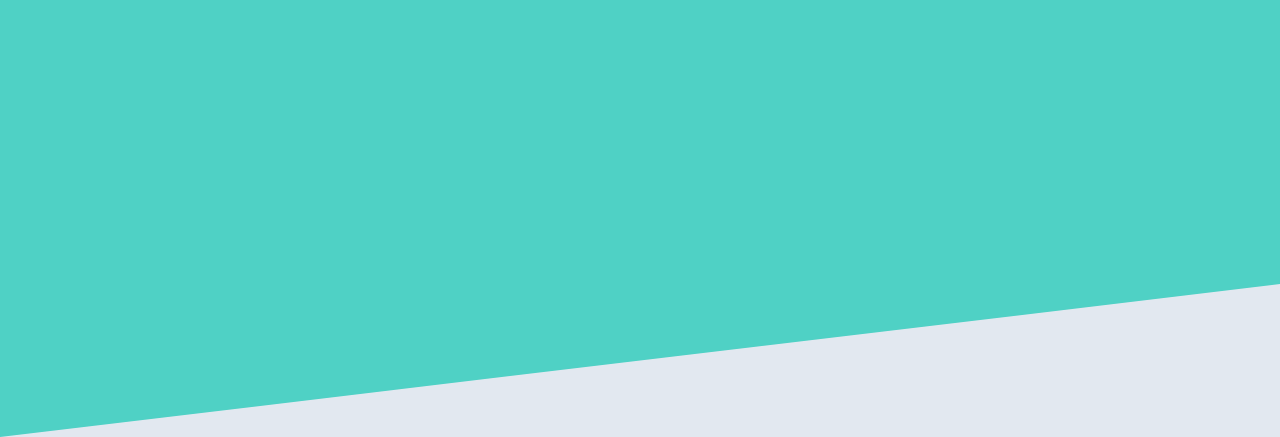
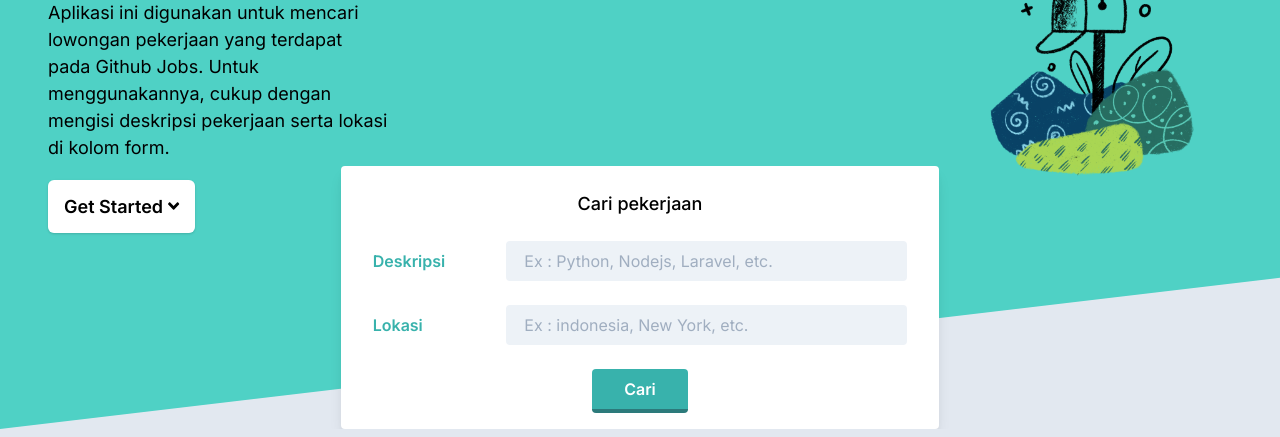
Before and after one commit to afandilham/github-job-listing, a website built with webpack: page src/index.html in a window 1280 px wide. Shown: the part 373-810 px from the top of the page. Built offline with nearby package versions, Linux system fonts and the light colour scheme; files whose address does not match are found by name.

Commit message:
Added header components and search form

```diff
--- a/src/index.html
+++ b/src/index.html
@@ -8,9 +8,35 @@
 </head>
 <body class="bg-gray-300">
   <nav-bar></nav-bar>
-  <div id="header">
-    <div class="bg-teal-400 header-webclip">
-
+  <div id="header" class="relative">
+    <hero-section></hero-section>
+    <div id="search" class="absolute text-center left-0 right-0 bottom-0 flex justify-center -mb-24 md:mb-0 mx-4">
+      <div class="max-w-auto rounded overflow-hidden shadow-lg bg-white px-8">
+        <h2 class="text-lg text-w-base text-center my-6">Cari pekerjaan</h2>
+        <div class="md:flex md:items-center justify-start mb-6">
+          <div class="md:w-1/3">
+            <label class="block text-teal-500 font-bold md:text-left mb-1 md:mb-0 pr-4" for="deskripsi">
+              Deskripsi
+            </label>
+          </div>
+          <div class="md:w-full">
+            <input class="bg-gray-200 appearance-none border-2 border-gray-200 rounded w-full py-2 pl-4 text-gray-700 leading-tight focus:outline-none focus:bg-white focus:border-gray-700 mr-48" id="deskripsi" type="text" placeholder="Ex : Python, Nodejs, Laravel, etc.">
+          </div>
+        </div>
+        <div class="md:flex md:items-center mb-6">
+          <div class="md:w-1/3">
+            <label class="block text-teal-500 font-bold md:text-left mb-1 md:mb-0 pr-4" for="lokasi">
+              Lokasi
+            </label>
+          </div>
+          <div class="md:w-full">
+            <input class="bg-gray-200 appearance-none border-2 border-gray-200 rounded w-full py-2 px-4 text-gray-700 leading-tight focus:outline-none focus:bg-white focus:border-gray-700 mr-48" id="lokasi" type="text" placeholder="Ex : indonesia, New York, etc.">
+          </div>
+        </div>
+        <button class="mb-4 bg-teal-500 hover:bg-teal-400 text-white font-bold py-2 px-8 border-b-4 border-teal-700 hover:border-teal-500 rounded">
+          Cari
+        </button>
+      </div>
     </div>
   </div>
 </body>
--- a/src/js/components/Header.js
+++ b/src/js/components/Header.js
@@ -2,16 +2,41 @@ class Header extends HTMLElement {
 
   constructor() {
     super();
-    this._shadowDOM = this.attachShadow({mode: 'open'});
-  }
-
-  connectedCallback() {
     this.render();
   }
 
   render() {
-    this._shadowDOM.innerHTML = `
+    this.innerHTML = `
+      <style>
+        .header-webclip {
+          height: 90vh;
+          clip-path: polygon(0 0, 100% 0%, 100% 79%, 0% 100%);
+        }
 
+        .header-image {
+          width: 100%;
+          height: auto;
+        }
+
+        .header-image .hero-image {
+          background: url('../img/hero.png');
+          width: 50%;
+        }
+
+        .header-image .hero-image
+      </style>
+      <div class="bg-teal-400 header-webclip flex justify-start items-start md:items-center">
+        <div class="w-4/5 mx-12 mt-12 lg:mt-0 md:mt-8 sm:mt-12">
+          <h1 class="text-3xl md:text-3xl lg:text-4xl xl:text-5xl text-w-bold">Github Job Listing</h1>
+          <p class="w-full sm:w-4/5 md:w-2/3 lg:w-2/3 xl:lg:w-1/3 text-base xl:text-lg lg:text-lg md:text-base text-w-regular mt-2 mb-8">Aplikasi ini digunakan untuk mencari lowongan pekerjaan yang terdapat pada Github Jobs. Untuk menggunakannya, cukup dengan mengisi deskripsi pekerjaan serta lokasi di kolom form.</p>
+          <a href="#search" class="py-4 px-4 text-lg text-w-bold rounded-md shadow transition duration-500 ease-in-out bg-white hover:bg-gray-900 hover:text-white">
+            Get Started <i class="fas fa-angle-down"></i>
+          </a>
+        </div>
+        <div class="w-1/3 flex header-image flex justify-end mr-8 hidden lg:flex">
+          <img class="hero-image" src="./a862b33c99fe6c58bd3aa8c3fb2be124.png" alt="">
+        </div>
+      </div>
     `;
   }
 }
--- a/src/js/components/Navbar.js
+++ b/src/js/components/Navbar.js
@@ -3,6 +3,10 @@ class Navbar extends HTMLElement {
   constructor() {
     super();
     this.render();
+  }
+
+  connectedCallback() {
+    console.log('Navbar connected');
   }
 
   render() {
@@ -12,16 +16,16 @@ class Navbar extends HTMLElement {
         <i class="fab fa-github fa-2x"></i>
       </div>
       <div class="block lg:hidden mr-8" id="navbar-button">
-        <button class="flex items-center px-3 py-2 border rounded text-teal-200 border-teal-400 hover:text-white hover:border-white">
+        <button class="flex items-center px-3 py-2 border-2 rounded text-teal-200 border-teal-400 hover:text-white hover:border-white">
           <svg class="fill-current h-3 w-3" viewBox="0 0 20 20" xmlns="http://www.w3.org/2000/svg"><title>Menu</title><path d="M0 3h20v2H0V3zm0 6h20v2H0V9zm0 6h20v2H0v-2z"/></svg>
         </button>
       </div>
       <div class="w-full hidden block flex-grow lg:flex lg:items-center lg:w-auto" id="list-menu">
         <div class="text-sm lg:flex-grow">
-          <a href="#" class="transition duration-200 ease-in-out block mt-4 lg:inline-block lg:mt-0 text-white border-b-2 lg:border-gray-900 hover:border-teal-500 sm:border-gray-700 sm:text-center mr-4 py-1 text-base text-w-base">
+          <a href="#" class="transition duration-200 ease-in-out block mt-4 lg:inline-block lg:mt-0 text-white border-b-2 lg:border-gray-900 hover:border-teal-500 sm:border-gray-700 sm:text-center mr-4 py-1 text-base text-w-bold">
             Home
           </a>
-          <a href="#about" class="transition duration-200 ease-in-out block mt-4 lg:inline-block lg:mt-0 text-white border-b-2 lg:border-gray-900 hover:border-teal-500 sm:border-gray-700 sm:text-center mr-4 py-1 text-base text-w-base">
+          <a href="#about" class="transition duration-200 ease-in-out block mt-4 lg:inline-block lg:mt-0 text-white border-b-2 lg:border-gray-900 hover:border-teal-500 sm:border-gray-700 sm:text-center mr-4 py-1 text-base text-w-bold">
             About Me
           </a>
         </div>
--- a/src/js/index.js
+++ b/src/js/index.js
@@ -6,6 +6,9 @@ import './components/Biodata';
 // Styles / CSS
 import '../styles/style.css';
 
+// Image
+import hero from "../img/hero.png";
+
 // Hamburder navbar
 const hamburger = document.getElementById('navbar-button');
 const listMenu = document.getElementById('list-menu');
--- a/src/styles/style.css
+++ b/src/styles/style.css
@@ -9,11 +9,14 @@ html {
 }
 
 /* CUSTOM UTILITIES */
+.text-w-regular {
+  font-weight: 400;
+}
+
 .text-w-base {
+  font-weight: 500;
+}
+
+.text-w-bold {
   font-weight: 600;
 }
-
-.header-webclip {
-  height: 91vh;
-  clip-path: polygon(0 0, 100% 0%, 100% 79%, 0% 100%);
-}
--- a/webpack.config.js
+++ b/webpack.config.js
@@ -59,7 +59,7 @@ module.exports = {
         ]
       },
       {
-        test: /\.(svg|eot|woff|woff2|ttf)$/,
+        test: /\.(svg|eot|woff|woff2|ttf|png|svg|jpg|gif)$/,
         exclude: '/node_modules',
         use: ['file-loader']
       }
```
Also changed, not shown: dist/a862b33c99fe6c58bd3aa8c3fb2be124.png (added), dist/index.html, dist/js/index.bundle.js, src/img/hero.png (added), 1 other file.
